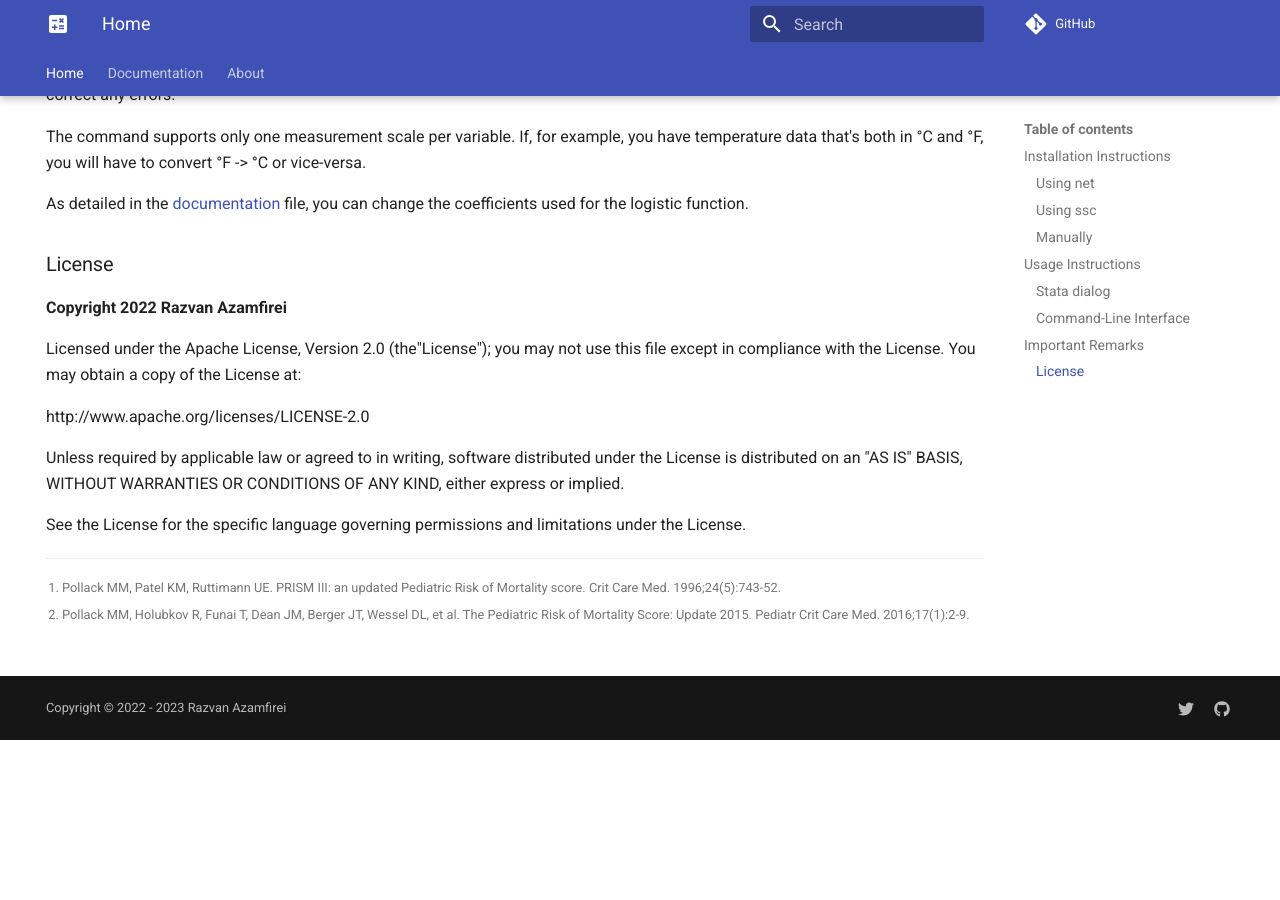
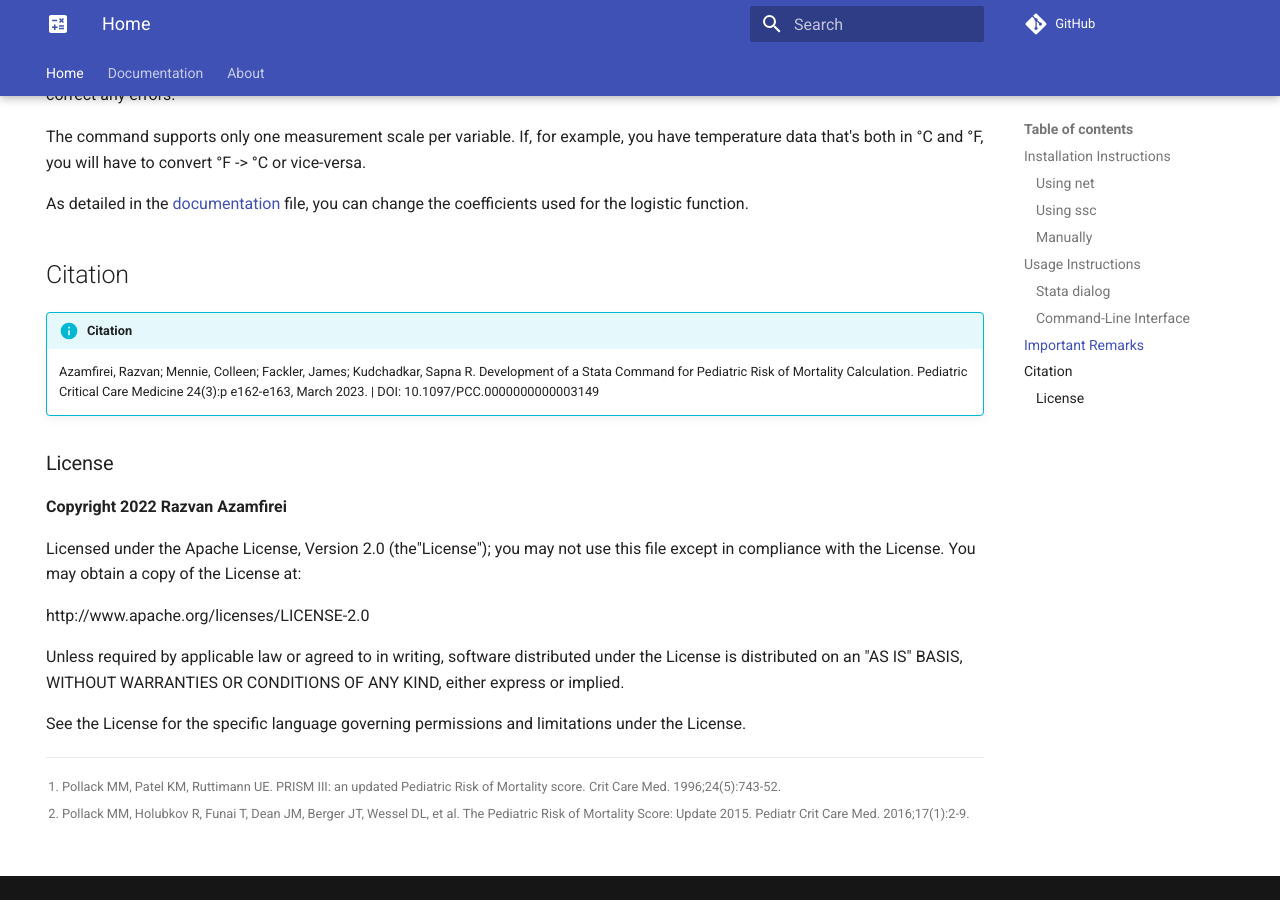
Before and after one commit to razvanazamfirei/prism-score, an MkDocs documentation site: the page built from docs/index.md, in a window 1280 px wide and 900 px high, scrolled down 1884 px. Built offline with MkDocs 1.6.1 and Material for MkDocs 9.7.7, drawn with Linux system fonts in a browser that asks for light colours; comment, search, counter and statistics services are not loaded; the version menu is left out; before the commit the page ends 2624 px from its top, so only the background shows below that.

Commit message:
docs: update documentation with PCCM info

```diff
--- a/docs/index.md
+++ b/docs/index.md
@@ -77,6 +77,14 @@ The command assumes your data is clean. While there are data validation checks b
 The command supports only one measurement scale per variable. If, for example, you have temperature data that's both in &deg;C and &deg;F, you will have to convert &deg;F -> &deg;C or vice-versa.
 
 As detailed in the [documentation](details#custom-implementations) file, you can change the coefficients used for the logistic function.
+
+## Citation
+
+!!! info "Citation"
+
+    Azamfirei, Razvan; Mennie, Colleen; Fackler, James; Kudchadkar, Sapna R. Development of a Stata Command for Pediatric Risk of Mortality Calculation. Pediatric Critical Care Medicine 24(3):p e162-e163, March 2023. | DOI: 10.1097/PCC.0000000000003149
+
+
 ### License
 
 **Copyright 2022 Razvan Azamfirei**
```
Also changed, not shown: docs/details.md (+8 -0 lines).
